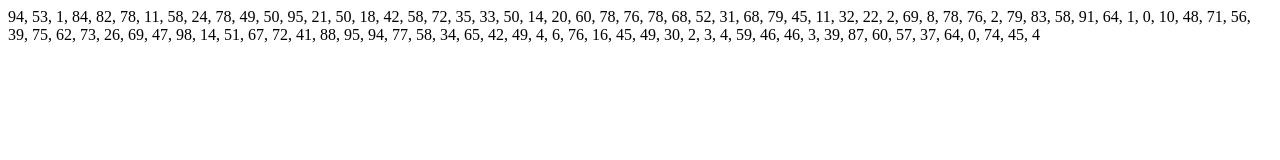
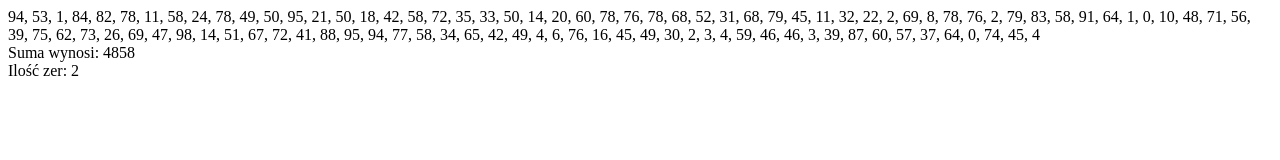
Before and after one commit to RobertK570/RobertKowalczyk_ZS4, a plain HTML site: page Projektowanie aplikacji internetowych/Zadania 07.12.2021/Tablice/Zadanie 3 .html in a window 1280 px wide. Drawn offline with Linux system fonts and the light colour scheme.

Commit message:
Update Zadanie 3 .html

```diff
--- a/Projektowanie aplikacji internetowych/Zadania 07.12.2021/Tablice/Zadanie 3 .html
+++ b/Projektowanie aplikacji internetowych/Zadania 07.12.2021/Tablice/Zadanie 3 .html
@@ -7,16 +7,35 @@
     <title>Zadanie 1</title>
 </head>
 <body>
+    <div class="tablica"></div>
+    <div class="suma"></div>
+    <div class="ileZer"></div>
 
     <script>
+        const divTablica = document.querySelector('.tablica');
+        const divSuma = document.querySelector('.suma');
+        const divIleZer = document.querySelector('.ileZer');
 
        const liczby = [];
+       let suma = 0;
+       let ileZer = 0;
 
        for(let i = 0 ; i < 100 ; i++){
-           liczby[i] = Math.round(Math.random() * 100);
+            liczby[i] = Math.round(Math.random() * 100);
+            suma += liczby[i];
        }
 
-       document.write(liczby.join(', '));
+       for (const liczba of liczby){
+           if (liczba==0) {
+            ileZer++;
+           }
+       }
+
+       divTablica.textContent = (liczby.join(', '));
+       divSuma.textContent = `Suma wynosi: ${suma}`;
+       divIleZer.textContent = `Ilość zer: ${ileZer}`;
+
+
 
     </script>
 
```
